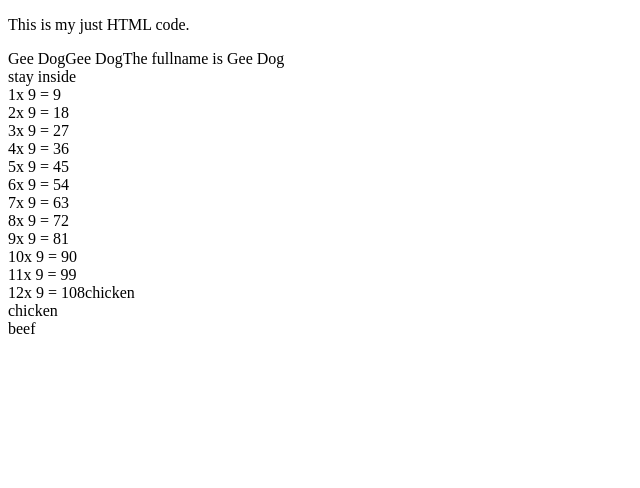
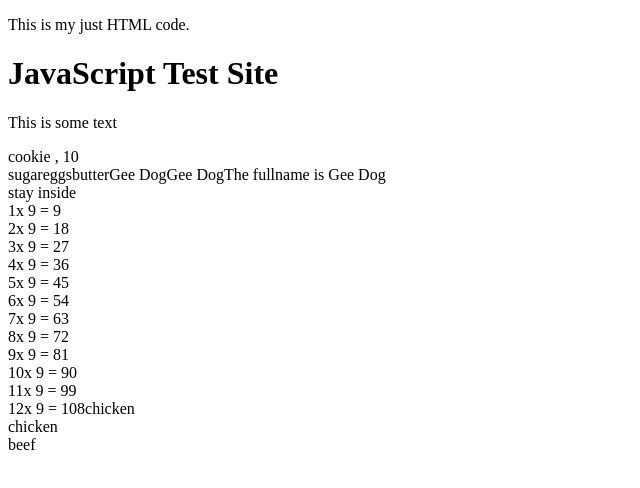
Before and after one commit to gghezzo/joyousJavaScript, a plain HTML site: page girldevit/index.html in a window 1280 px wide. Shown: the whole page, without its empty margins (0-640 px from the left). Drawn offline with Linux system fonts and the light colour scheme.

Commit message:
More Girlz dev it

```diff
--- a/girldevit/index.html
+++ b/girldevit/index.html
@@ -5,11 +5,19 @@
     </head>
     <body>
     <p>This is my just HTML code.</p>
+    <div id="header">
+        <h1>JavaScript Test Site</h1>
+    </div>
         <script>
             function printName(firstName,lastName) {
                 document.write(firstName + " " + lastName);
                 return (firstName + " " + lastName);
             }
+            var recipe = { title: 'cookie', servings: 10, ingredients: ['sugar', 'eggs', 'butter'] }
+            document.write(recipe.title +" , "+ recipe['servings'] +"<br>");
+            for (var x=0; x <recipe.ingredients.length; x++)
+                {document.write(recipe.ingredients[x])
+                };
             printName("Gee", "Dog");
             var fullName = printName("Gee", "Dog");
             document.write("The fullname is " + fullName);
@@ -36,6 +44,12 @@
             for (var x=0; x <food.length; x++) {
                 document.write("<br>" + food[x]);
             }
+            var pageNode = document.getElementById('header');
+            console.log("This is pageNode " + pageNode)
+            var newPar = document.createElement('p');
+            var parText = document.createTextNode('This is some text');
+            newPar.appendChild(parText);
+            pageNode.appendChild(newPar);
         </script>
     </body>
 </html>
```
